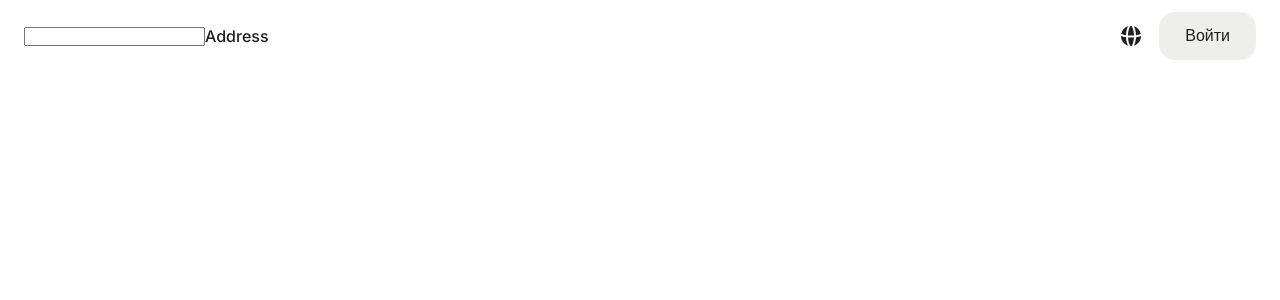
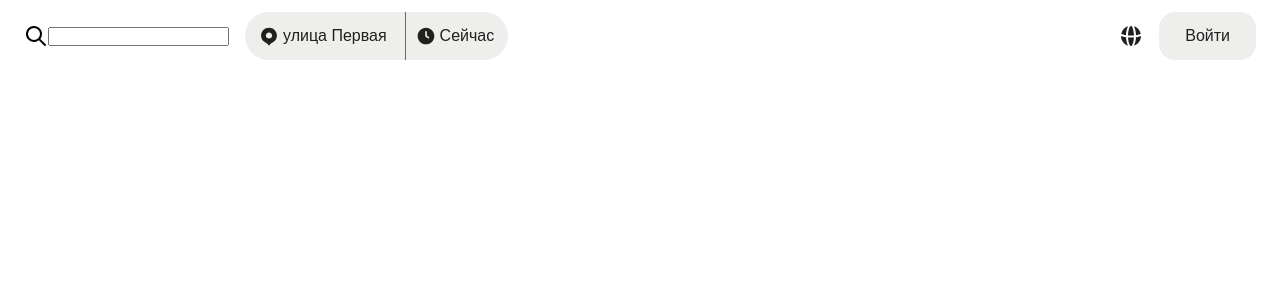
Before and after one commit to RaiseOnce/my-cafe, a Next.js app: page / in a window 1280 px wide. Shown: the top 300 px of the page. Built offline with nearby package versions, Linux system fonts and the light colour scheme.

Commit message:
some fixes

```diff
--- a/src/assets/Globe.tsx
+++ b/src/assets/Globe.tsx
@@ -8,12 +8,7 @@ export const Globe = (props: Props) => (
     width="24px"
     height="24px"
     viewBox="0 0 24 24"
-    fill="var(--text-color)"
-    {...props}
   >
-    <path
-      d="M14.962 13.41c-.927.06-1.915.09-2.962.09-1.047 0-2.035-.03-2.962-.09.267 4.954 1.884 8.74 2.962 8.74 1.078 0 2.694-3.785 2.962-8.74zm-7.936-.188c.152 3.571.961 6.533 2.06 8.442C4.983 20.404 2 16.554 2 12v-.09c1.329.621 3.003 1.056 5.026 1.312zm-4.784-3.44c1.127.662 2.719 1.14 4.769 1.42.103-3.76.933-6.882 2.074-8.866C5.67 3.386 3.03 6.23 2.242 9.782zm6.765 1.622C9.129 6.057 10.864 1.85 12 1.85s2.871 4.207 2.993 9.554c-.925.064-1.923.096-2.993.096a43.67 43.67 0 0 1-2.993-.096zm7.967 1.818c2.023-.256 3.697-.69 5.026-1.311V12c0 4.554-2.984 8.404-7.085 9.664 1.098-1.91 1.907-4.871 2.06-8.442zm4.784-3.44c-1.127.662-2.719 1.14-4.769 1.42-.103-3.76-.933-6.882-2.074-8.866 3.415 1.05 6.055 3.894 6.843 7.446z"
-      fill="var(--text-color)"
-    />
+    <path d="M14.962 13.41c-.927.06-1.915.09-2.962.09-1.047 0-2.035-.03-2.962-.09.267 4.954 1.884 8.74 2.962 8.74 1.078 0 2.694-3.785 2.962-8.74zm-7.936-.188c.152 3.571.961 6.533 2.06 8.442C4.983 20.404 2 16.554 2 12v-.09c1.329.621 3.003 1.056 5.026 1.312zm-4.784-3.44c1.127.662 2.719 1.14 4.769 1.42.103-3.76.933-6.882 2.074-8.866C5.67 3.386 3.03 6.23 2.242 9.782zm6.765 1.622C9.129 6.057 10.864 1.85 12 1.85s2.871 4.207 2.993 9.554c-.925.064-1.923.096-2.993.096a43.67 43.67 0 0 1-2.993-.096zm7.967 1.818c2.023-.256 3.697-.69 5.026-1.311V12c0 4.554-2.984 8.404-7.085 9.664 1.098-1.91 1.907-4.871 2.06-8.442zm4.784-3.44c-1.127.662-2.719 1.14-4.769 1.42-.103-3.76-.933-6.882-2.074-8.866 3.415 1.05 6.055 3.894 6.843 7.446z" />
   </svg>
 )
--- /dev/null
+++ b/src/assets/Location.tsx
@@ -0,0 +1,18 @@
+import React from 'react'
+
+type Props = React.SVGProps<SVGSVGElement> & {
+  className?: string
+}
+
+export const Location = ({ className, ...props }: Props) => (
+  <svg
+    xmlns="http://www.w3.org/2000/svg"
+    width="20px"
+    height="20px"
+    viewBox="0 0 24 24"
+    className={className}
+    {...props}
+  >
+    <path d="M12 23.5c-1 0 .183-1.579-4.747-4.035a7.857 7.857 0 0 1-.785-.45C4.015 17.419 2.5 14.5 2.5 11.358 2.5 6.19 6.753 2 12 2s9.5 4.19 9.5 9.357c0 3.462-1.844 6.657-4.745 8.104C11.82 21.92 13 23.5 12 23.5zm0-8.39c2.111 0 3.8-1.672 3.8-3.705C15.8 9.372 14.111 7.7 12 7.7c-2.111 0-3.8 1.672-3.8 3.705 0 2.033 1.689 3.705 3.8 3.705z" />
+  </svg>
+)
--- /dev/null
+++ b/src/assets/Loupe.tsx
@@ -0,0 +1,15 @@
+import React from 'react'
+
+type Props = React.SVGProps<SVGSVGElement>
+
+export const Loupe = (props: Props) => (
+  <svg
+    xmlns="http://www.w3.org/2000/svg"
+    viewBox="0 0 24 24"
+    width="24"
+    height="24"
+    {...props}
+  >
+    <path d="M16.32 14.9l5.39 5.4a1 1 0 0 1-1.42 1.4l-5.38-5.38a8 8 0 1 1 1.41-1.41zM10 16a6 6 0 1 0 0-12 6 6 0 0 0 0 12z"></path>
+  </svg>
+)
--- /dev/null
+++ b/src/assets/Time.tsx
@@ -0,0 +1,21 @@
+import React from 'react'
+
+type Props = React.SVGProps<SVGSVGElement> & {
+  className?: string
+}
+
+export const Time = ({ className, ...props }: Props) => (
+  <svg
+    className={className}
+    xmlns="http://www.w3.org/2000/svg"
+    width="20px"
+    height="20px"
+    viewBox="0 0 24 24"
+  >
+    <path
+      fillRule="evenodd"
+      clipRule="evenodd"
+      d="M2 12C2 6.47715 6.47715 2 12 2C17.5228 2 22 6.47715 22 12C22 17.5228 17.5228 22 12 22C6.47715 22 2 17.5228 2 12ZM15.8321 14.5547C15.5257 15.0142 14.9048 15.1384 14.4453 14.8321L11.8451 13.0986C11.3171 12.7466 11 12.1541 11 11.5196L11 11.5L11 7C11 6.44772 11.4477 6 12 6C12.5523 6 13 6.44772 13 7L13 11.4648L15.5547 13.1679C16.0142 13.4743 16.1384 14.0952 15.8321 14.5547Z"
+    />
+  </svg>
+)
--- a/src/components/Header/Header.module.scss
+++ b/src/components/Header/Header.module.scss
@@ -28,6 +28,53 @@
 .logo {
   margin-right: 32px;
   display: flex;
+  fill: var(--text-color);
+}
+
+.input {
+}
+
+.address {
+  display: flex;
+  margin-left: 16px;
+  max-width: 400px;
+  border-radius: 16px;
+}
+
+.location {
+  border-right: 1px solid var(--border-color);
+}
+
+.locationBtn {
+  display: flex;
+  align-items: center;
+  margin-right: 4px;
+  width: 100%;
+  height: 48px;
+  padding-left: 14px;
+  padding-right: 14px;
+  border-radius: 100px 0 0 100px;
+  background-color: var(--btn-color);
+  fill: var(--text-color);
+}
+
+.locationSvg {
+  margin-right: 4px;
+}
+
+.timeBtn {
+  display: flex;
+  align-items: center;
+  height: 48px;
+  padding-left: 10px;
+  padding-right: 14px;
+  border-radius: 0 100px 100px 0;
+  background-color: var(--btn-color);
+  fill: var(--text-color);
+}
+
+.timeSvg {
+  margin-right: 4px;
 }
 
 .lang {
@@ -36,6 +83,13 @@
   border: none;
   background-color: transparent;
   cursor: pointer;
+  fill: var(--text-color);
+
+  &:hover,
+  &:active {
+    fill: #7d7c7a;
+    background-color: transparent !important;
+  }
 }
 
 .auth {
@@ -43,11 +97,7 @@
   margin-left: 8px;
   padding-left: 26px;
   padding-right: 26px;
-  border: none;
   border-radius: 16px;
-  cursor: pointer;
+  font-size: 16px;
   background-color: var(--btn-color);
-  font-size: 16px;
-  color: var(--text-color);
-  transition: all 0.2s ease-out;
 }
--- a/src/components/Header/Header.tsx
+++ b/src/components/Header/Header.tsx
@@ -4,6 +4,10 @@ import { Container } from '../Container/Container'
 import { Logo } from '../../assets/Logo'
 import Link from 'next/link'
 import { Globe } from '@/assets/Globe'
+import { Button } from '@/ui/Button/Button'
+import { Loupe } from '@/assets/Loupe'
+import { Location } from '@/assets/Location'
+import { Time } from '@/assets/Time'
 type Props = {}
 
 export default function Header({}: Props) {
@@ -14,17 +18,32 @@ export default function Header({}: Props) {
           {/* <Link className={styles.logo} href="/">
             <Logo />
           </Link> */}
+          <Loupe />
           <input />
-          <div>Address</div>
+
+          <div className={styles.address}>
+            <div className={styles.location}>
+              <Button className={styles.locationBtn}>
+                <Location className={styles.locationSvg} />
+                <span>улица Первая</span>
+              </Button>
+            </div>
+            <div className={styles.time}>
+              <Button className={styles.timeBtn}>
+                <Time className={styles.timeSvg} />
+                <span>Сейчас</span>
+              </Button>
+            </div>
+          </div>
         </div>
 
         <div className={styles.right}>
-          <button className={styles.lang}>
+          <Button className={styles.lang}>
             <Globe />
-          </button>
-          <button className={styles.auth}>
+          </Button>
+          <Button className={styles.auth}>
             <span>Войти</span>
-          </button>
+          </Button>
         </div>
       </Container>
     </header>
--- a/src/styles/_theme.scss
+++ b/src/styles/_theme.scss
@@ -7,6 +7,7 @@
   --text-color: #21201f;
   --primary-color: #d90007;
   --btn-color: #eeeeed;
+  --border-color: #6b6a69;
 }
 
 @media (prefers-color-scheme: dark) {
@@ -16,6 +17,7 @@
     --primary-color: #d90007;
     --btn-color: #2f2f2e;
     // --btn-color-transperent: #2f2f2e;
+    --border-color: #6b6a69;
   }
 }
 
--- a/src/ui/Button/Button.module.scss
+++ b/src/ui/Button/Button.module.scss
@@ -1,38 +1,13 @@
 .button {
   border: none;
-  border-radius: 4px;
   cursor: pointer;
   font-weight: 500;
-  transition: all 0.2s;
+  font-size: 16px;
+  color: var(--text-color);
+  transition: all 0.2s ease-out;
+
+  &:hover,
+  &:active {
+    background-color: #5c5a58;
+  }
 }
-
-.small {
-  padding: 4px 8px;
-  font-size: 12px;
-}
-
-.medium {
-  padding: 8px 16px;
-  font-size: 14px;
-}
-
-// .large {
-//   padding: 12px 24px;
-//   font-size: 16px;
-// }
-
-.primary {
-  background-color: #eeeeed;
-  color: white;
-}
-
-.secondary {
-  background-color: gray;
-  color: white;
-}
-
-.outline {
-  background-color: transparent;
-  border: 1px solid black;
-  color: black;
-}
--- a/src/ui/Button/Button.tsx
+++ b/src/ui/Button/Button.tsx
@@ -1,33 +1,55 @@
 import React from 'react'
 import styles from './Button.module.scss'
 
-type ButtonSize = 'small' | 'medium' | 'large'
-type ButtonVariant = 'primary' | 'secondary' | 'outline'
-
 interface ButtonProps extends React.ButtonHTMLAttributes<HTMLButtonElement> {
-  size?: ButtonSize
-  variant?: ButtonVariant
+  className?: string
 }
 
-export const Button: React.FC<ButtonProps> = ({
-  size = 'medium',
-  variant = 'primary',
-  className = '',
-  ...props
-}) => {
+export const Button: React.FC<ButtonProps> = ({ className, children }) => {
   // формируем строку классов вручную
   let buttonClass = styles.button
-
-  if (size === 'small') buttonClass += ` ${styles.small}`
-  if (size === 'medium') buttonClass += ` ${styles.medium}`
-  if (size === 'large') buttonClass += ` ${styles.large}`
-
-  if (variant === 'primary') buttonClass += ` ${styles.primary}`
-  if (variant === 'secondary') buttonClass += ` ${styles.secondary}`
-  if (variant === 'outline') buttonClass += ` ${styles.outline}`
 
   // добавляем кастомные классы, если переданы
   if (className) buttonClass += ` ${className}`
 
-  return <button className={buttonClass} {...props} />
+  return <button className={buttonClass}>{children}</button>
 }
+
+// import React from 'react'
+// import styles from './Button.module.scss'
+
+// type ButtonSize = 'small' | 'medium' | 'large'
+// type ButtonVariant = 'primary' | 'secondary' | 'outline'
+
+// interface ButtonProps extends React.ButtonHTMLAttributes<HTMLButtonElement> {
+//   size?: ButtonSize
+//   variant?: ButtonVariant
+// }
+
+// export const Button: React.FC<ButtonProps> = ({
+//   size = 'medium',
+//   variant = 'primary',
+//   className = '',
+//   children,
+//   ...props
+// }) => {
+//   // формируем строку классов вручную
+//   let buttonClass = styles.button
+
+//   if (size === 'small') buttonClass += ` ${styles.small}`
+//   if (size === 'medium') buttonClass += ` ${styles.medium}`
+//   if (size === 'large') buttonClass += ` ${styles.large}`
+
+//   if (variant === 'primary') buttonClass += ` ${styles.primary}`
+//   if (variant === 'secondary') buttonClass += ` ${styles.secondary}`
+//   if (variant === 'outline') buttonClass += ` ${styles.outline}`
+
+//   // добавляем кастомные классы, если переданы
+//   if (className) buttonClass += ` ${className}`
+
+//   return (
+//     <button className={buttonClass} {...props}>
+//       {children}
+//     </button>
+//   )
+// }
```
Also changed, not shown: src/assets/Logo.tsx (+1 -5 lines).
